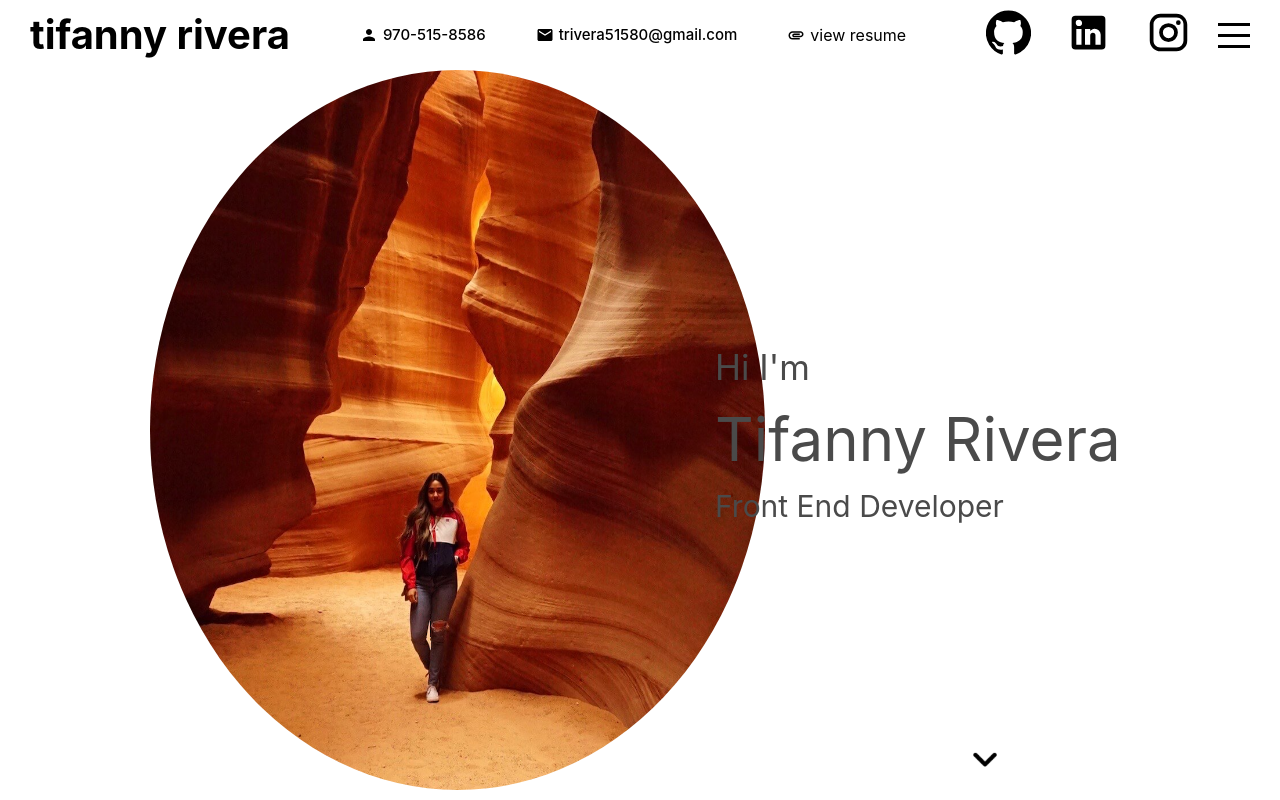
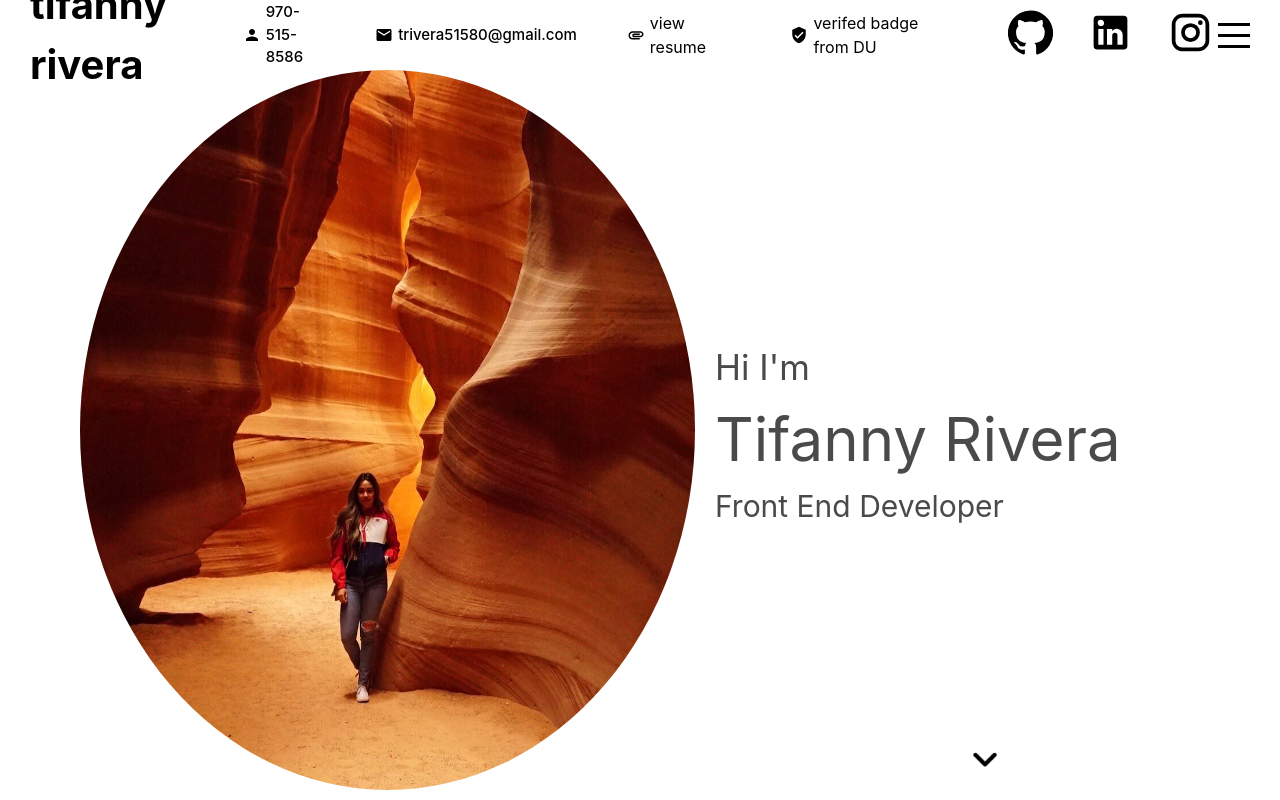
Before and after one commit to trivera777/TifannyRiveraPortfolio, a React (Create React App) app: page / in a window 1280 px wide. Built offline with nearby package versions, Linux system fonts and the light colour scheme.

Commit message:
added verified badge to navbar

```diff
--- a/src/components/About/About.jsx
+++ b/src/components/About/About.jsx
@@ -5,15 +5,25 @@ export default function About() {
   return (
     <div className="about" id="about">
       <div className="wrapper">
-          <div className="title">
-            <h1>Certificates</h1>
-              </div>
-          <div className="aboutContainer">
-          <a href="https://www.credly.com/badges/5baf8c6e-b123-4aa6-93b4-630af8b31a97/linked_in" target="_blank">
-              <img src="./assets/badge.png" className="badge"></img>
-            </a>
+        <div className="title">
+          <h1>about.</h1>
+        </div>
+        <div className="aboutContainer">
+          <a
+            href="https://www.credly.com/badges/5baf8c6e-b123-4aa6-93b4-630af8b31a97/linked_in"
+            target="_blank"
+          >
+            <img src="./assets/badge.png" className="badge"></img>
+          </a>
+
+          <div className="aboutSection">
+            Recent graduate from the University of Denver's Coding Boot Camp.
+            Worked through 500+ hours of boot camp structure to develop projects
+            using HTML5, CSS3, JavaScript, React, GitHub, Heroku, and other
+            programming languages.
           </div>
         </div>
       </div>
+    </div>
   );
 }
--- a/src/components/About/about.scss
+++ b/src/components/About/about.scss
@@ -7,12 +7,12 @@
   background-color: #8c1e2e;
 
   .wrapper {
-    height: 55%;
+    height: 65%;
     width: 30%;
     border-radius: 20px 110px;
     background-color: #fff;
     justify-content: center;
-    align-content: center;
+    align-items: center;
     flex-direction: column;
 
     @include mobile {
@@ -26,16 +26,18 @@
     }
 
     .aboutContainer {
-      display: flex;
-      justify-content: center;
-      align-content: center;
-
       .badge {
-        height: 50%;
+        display: flex;
+        height: 60%;
+        width: 50%;
 
         @include mobile {
           display: flex;
           height: auto;
+        }
+
+        .aboutSection {
+          padding-left: 20px;
         }
       }
     }
--- a/src/components/Intro/intro.scss
+++ b/src/components/Intro/intro.scss
@@ -19,7 +19,7 @@
       img {
         border-radius: 50%;
         height: 90vh;
-        margin-left: 150px;
+        margin-left: 80px;
 
         @include mobile {
           margin: 0;
--- a/src/components/Navbar/Navbar.jsx
+++ b/src/components/Navbar/Navbar.jsx
@@ -7,6 +7,7 @@ import {
   LinkedIn,
   Instagram,
   Attachment,
+  VerifiedUser
 } from "@material-ui/icons";
 
 export default function Navbar({ menuOpen, setMenuOpen }) {
@@ -32,6 +33,15 @@ export default function Navbar({ menuOpen, setMenuOpen }) {
               target="_blank"
             >
               view resume
+            </a>
+          </div>
+          <div className="itemContainer" style={{ marginRight: "50px" }}>
+            <VerifiedUser className="icon" />
+            <a
+              href="https://www.credly.com/badges/5baf8c6e-b123-4aa6-93b4-630af8b31a97/linked_in"
+              target="_blank"
+            >
+              verifed badge from DU
             </a>
           </div>
           <div className="itemContainer">
--- a/src/components/Navbar/navbar.scss
+++ b/src/components/Navbar/navbar.scss
@@ -29,7 +29,6 @@
         font-weight: 700;
         text-decoration: none;
         color: inherit;
-        margin-right: 40px;
 
         @include mobile {
           font-size: 30px;
```
